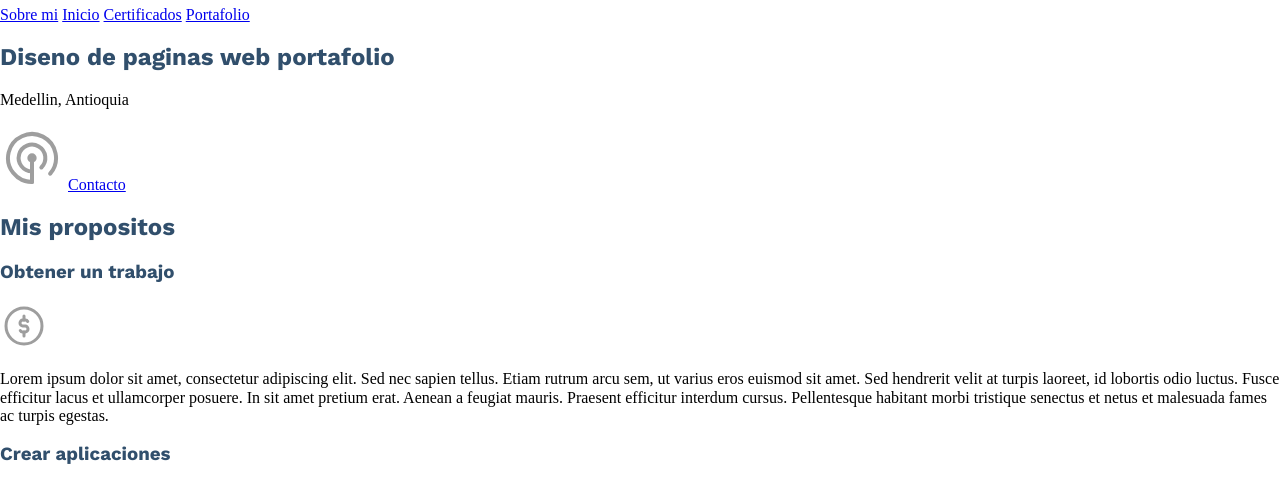
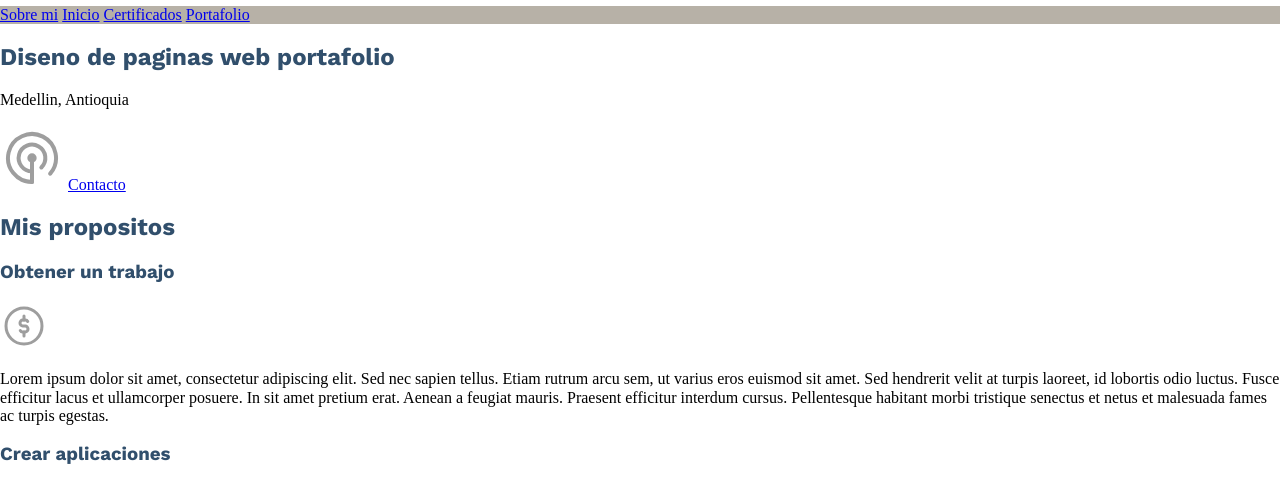
Before and after one commit to Juancamagures/FREELANCER-BLOG, a plain HTML site: page index.html in a window 1280 px wide. Shown: the part 74-552 px from the top of the page. Drawn offline with nearby package versions, Linux system fonts and the light colour scheme.

Commit message:
se le empieza a agregar estilos a la nav

```diff
--- a/css/styles.css
+++ b/css/styles.css
@@ -16,3 +16,9 @@ span {
     color: var(--AzulOscuro);
     font-family: "Work Sans", sans-serif;
 }
+.NavegacionPrincipal {
+    background-color: var(--beige);
+}
+.contenedor {
+    width: 1200px;
+}
--- a/index.html
+++ b/index.html
@@ -17,7 +17,7 @@
     <header>
         <h1 class="tittle">Juan Camilo Agudelo <span>FREELANCER</span></h1>
     </header>
-    <nav id="nav">
+    <nav class="NavegacionPrincipal Contenedor">
         <a href="AboutMe.html">Sobre mi</a>
         <a href="#">Inicio</a>
         <a href="#">Certificados</a>
```
